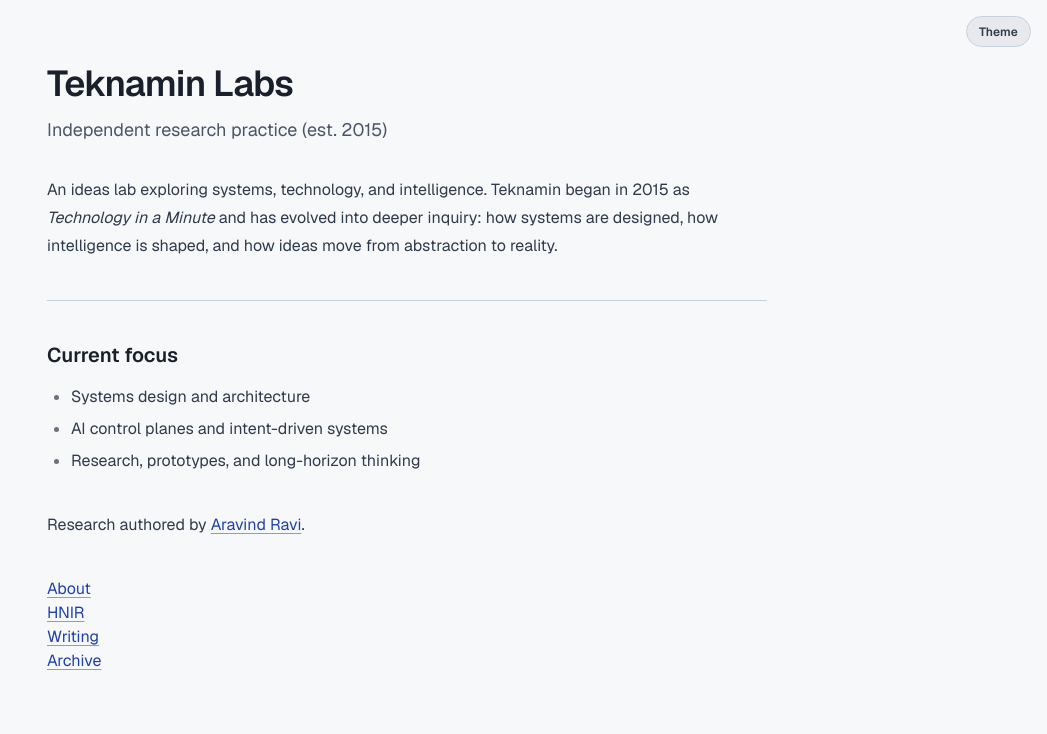
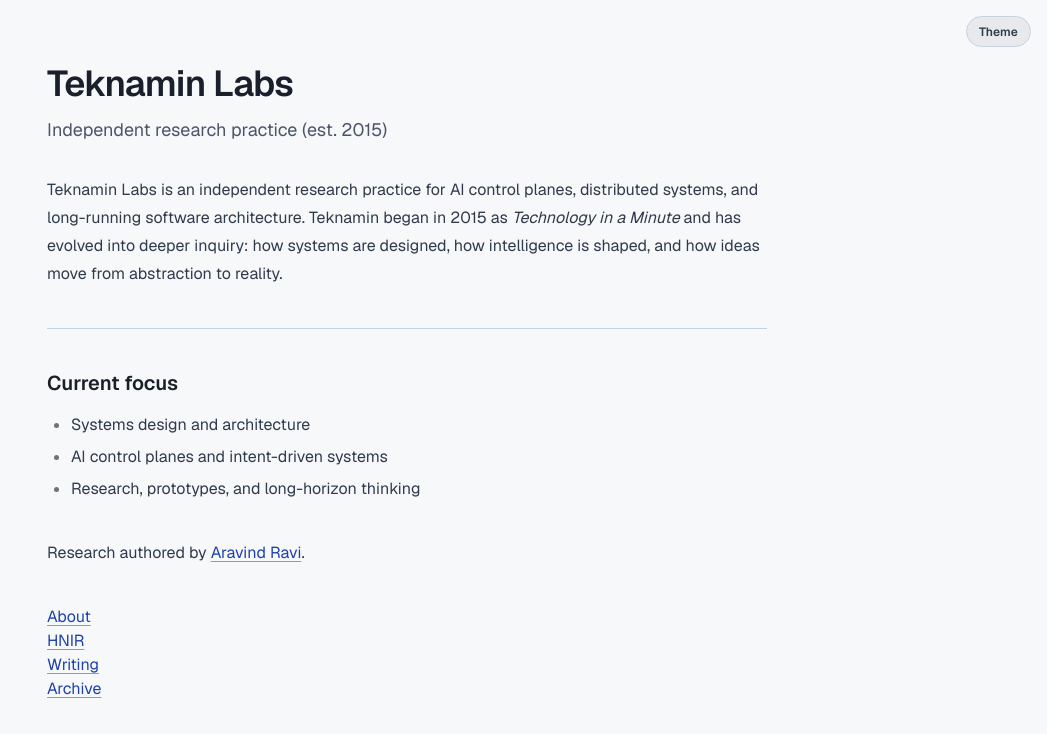
Before and after one commit to Teknamin/teknamin.github.io, a Next.js app: page / in a window 1280 px wide. Shown: the top 734 px of the page, without its empty margins (233-1280 px from the left). Built offline with nearby package versions, Linux system fonts and the light colour scheme; no server answers.

Commit message:
Clarify Teknamin Labs homepage positioning (#13)

```diff
--- a/src/app/page.tsx
+++ b/src/app/page.tsx
@@ -9,7 +9,7 @@ export default function HomePage() {
       </p>
 
       <p className="mt-8 leading-7 site-soft">
-        An ideas lab exploring systems, technology, and intelligence. Teknamin began in 2015 as
+        Teknamin Labs is an independent research practice for AI control planes, distributed systems, and long-running software architecture. Teknamin began in 2015 as
         <em> Technology in a Minute</em> and has evolved into deeper inquiry: how systems are designed,
         how intelligence is shaped, and how ideas move from abstraction to reality.
       </p>
```
